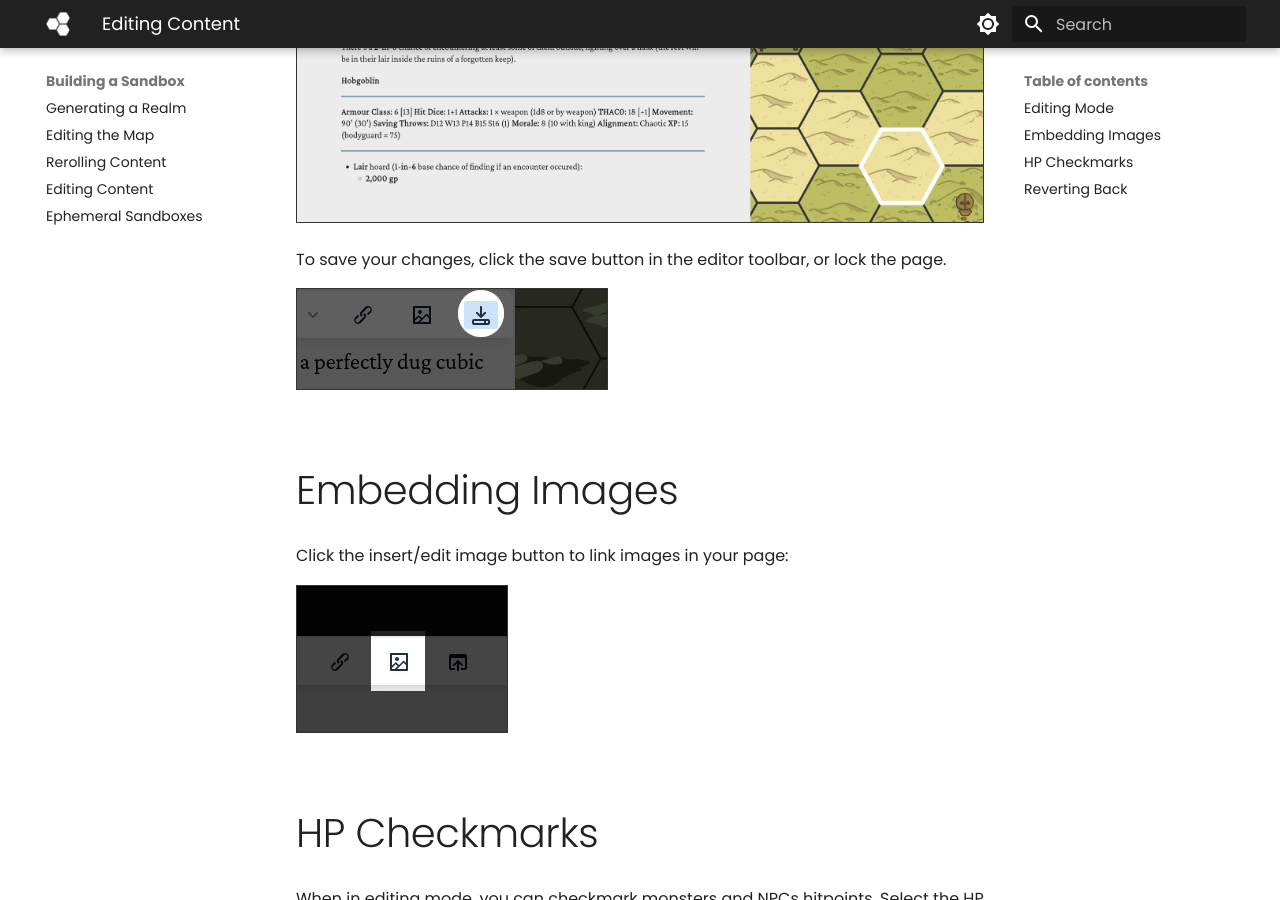
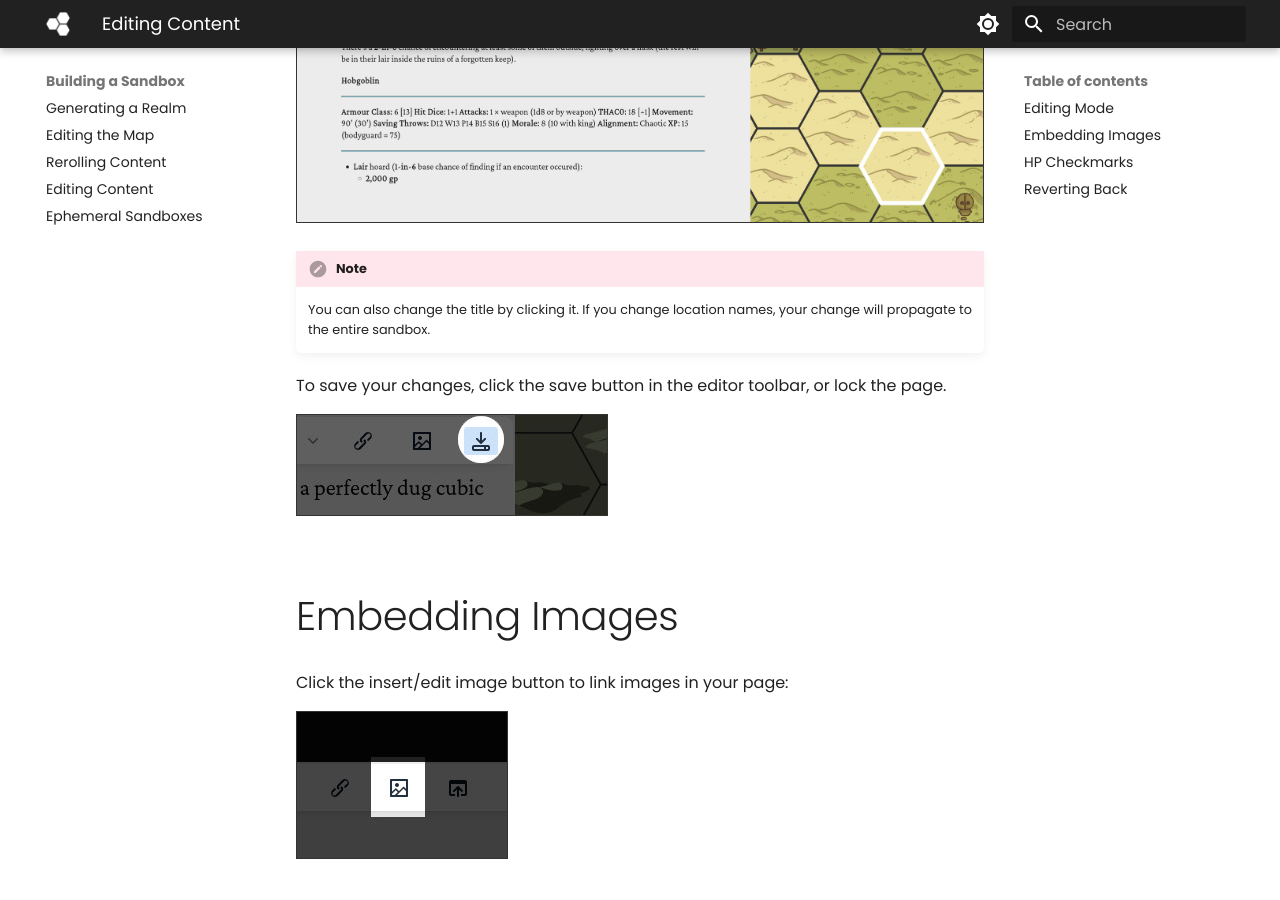
Before and after one commit to hexroll/docs.hexroll.app, an MkDocs documentation site: the page built from docs/building-a-sandbox/editing-content.md, in a window 1280 px wide and 900 px high, scrolled down 719 px. Built offline with MkDocs 1.6.1 and Material for MkDocs 9.7.7, drawn with Linux system fonts in a browser that asks for light colours.

Commit message:
Adding a note about editing titles to rename locations.

```diff
--- a/docs/building-a-sandbox/editing-content.md
+++ b/docs/building-a-sandbox/editing-content.md
@@ -12,6 +12,10 @@ To edit a page, click the quill symbol at the top-right corner of the window.
 When you choose to edit a page, HEXROLL copies the generated version of the page and lets you edit the copied version.
 
 ![Edit a page](/images/page_editor.jpg)
+
+!!! note
+
+    You can also change the title by clicking it. If you change location names, your change will propagate to the entire sandbox.
 
 To save your changes, click the save button in the editor toolbar, or lock the page.
 
```
